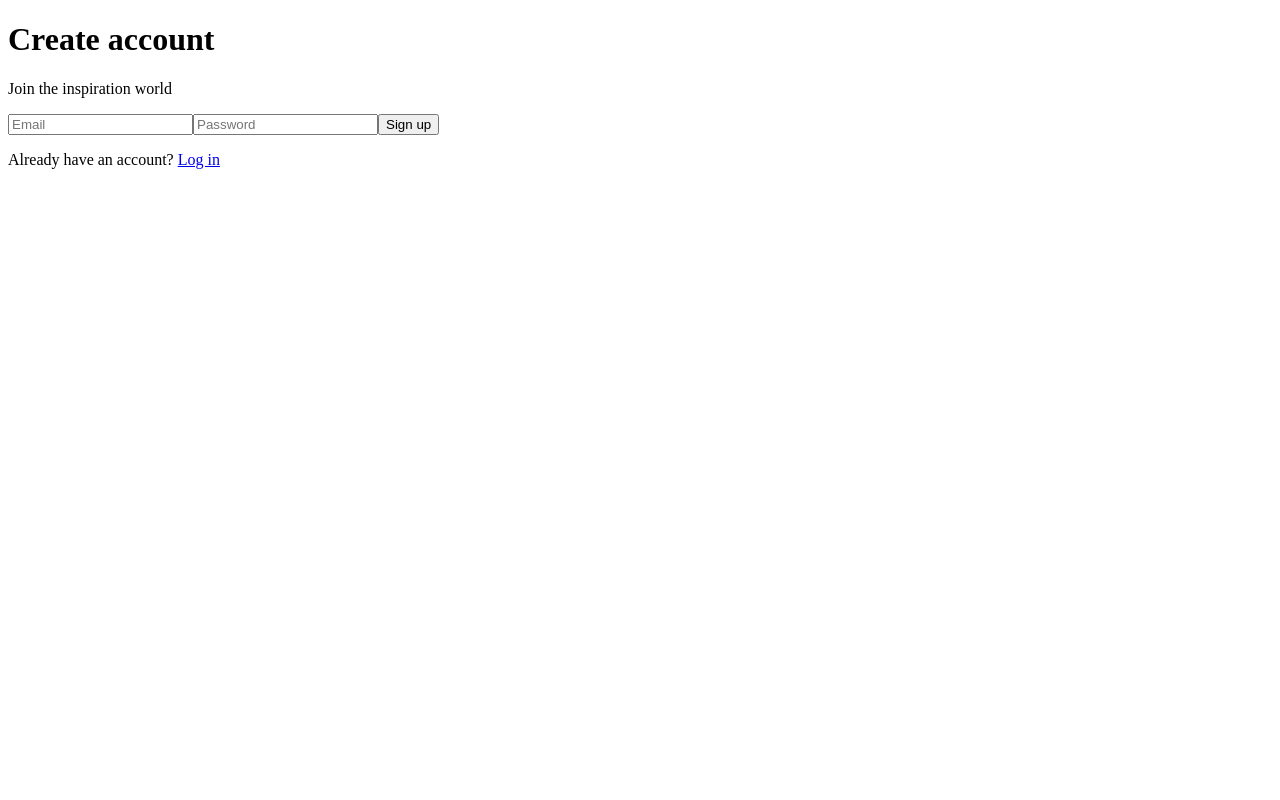
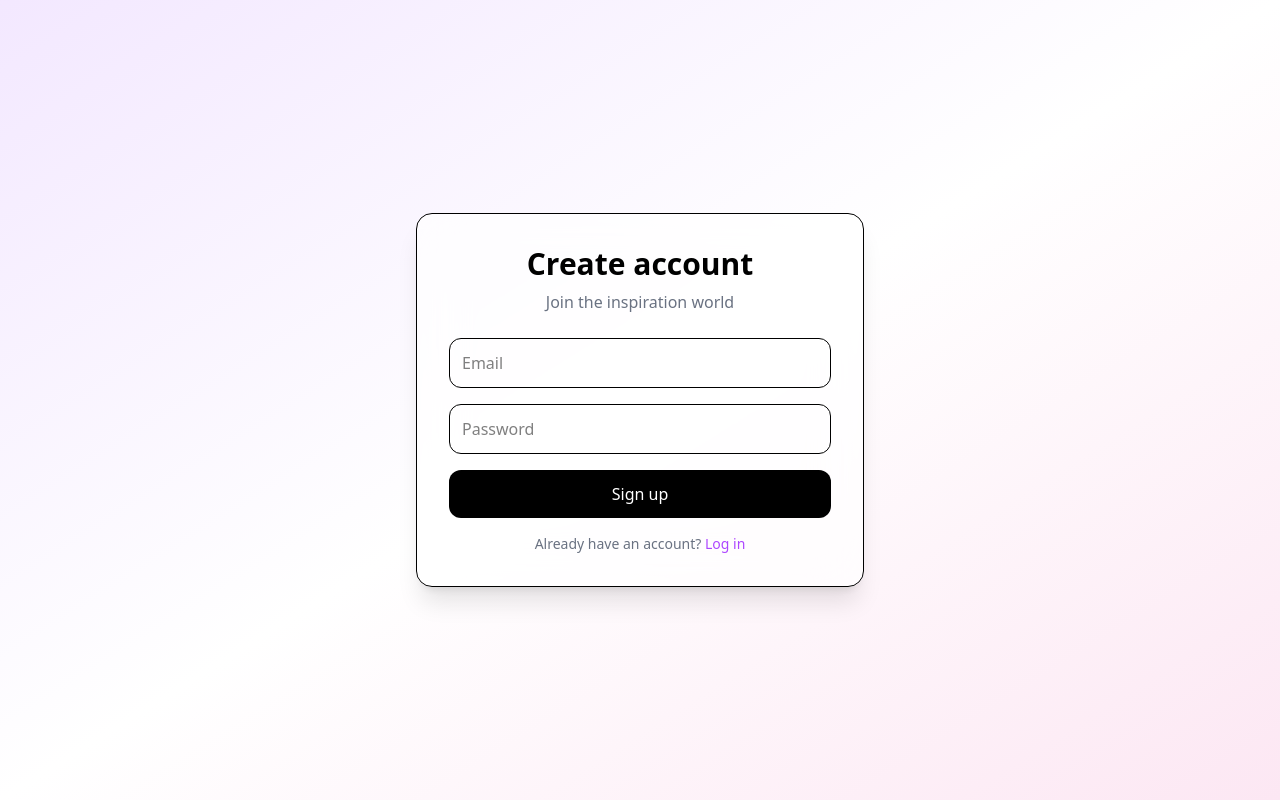
Before and after one commit to NetHunTech/pinterest-clone, a Next.js app: page /register in a window 1280 px wide. Built offline with nearby package versions, Linux system fonts and the light colour scheme; no server answers.

Commit message:
creating feed ui

```diff
--- a/src/app/(auth)/login/page.tsx
+++ b/src/app/(auth)/login/page.tsx
@@ -3,6 +3,7 @@
 import { useState } from "react";
 import { supabase } from "@/lib/supabase/client";
 import { useRouter } from "next/navigation";
+import Button from "@/components/ui/Button";
 
 export default function LoginPage() {
   const router = useRouter();
@@ -53,11 +54,7 @@ export default function LoginPage() {
             onChange={(e) => setPassword(e.target.value)}
           />
 
-          <button
-            className="w-full bg-black text-white p-3 rounded-xl hover:opacity-90 transition"
-          >
-            Log in
-          </button>
+          <Button variant="auth">Log in</Button>
         </form>
 
         <p className="text-center text-sm mt-4 text-gray-500">
--- a/src/app/(auth)/register/page.tsx
+++ b/src/app/(auth)/register/page.tsx
@@ -3,6 +3,7 @@
 import { useState } from "react";
 import { supabase } from "@/lib/supabase/client";
 import { useRouter } from "next/navigation";
+import Button from "@/components/ui/Button";
 
 export default function RegisterPage() {
   const router = useRouter();
@@ -53,9 +54,7 @@ export default function RegisterPage() {
             onChange={(e) => setPassword(e.target.value)}
           />
 
-          <button className="w-full bg-black text-white p-3 rounded-xl">
-            Sign up
-          </button>
+          <Button variant="auth">Sign up</Button>
         </form>
 
         <p className="text-center text-sm mt-4 text-gray-500">
--- a/src/app/layout.tsx
+++ b/src/app/layout.tsx
@@ -1,3 +1,5 @@
+import "../styles/globals.css";
+
 export default function RootLayout({
   children,
 }: {
--- a/src/app/page.tsx
+++ b/src/app/page.tsx
@@ -1,3 +1,16 @@
+import Navbar from "@/components/layout/Navbar";
+import PinCard from "@/components/pins/PinCard";
+import PinGrid from "@/components/pins/PinsGrid";
+
 export default function Page() {
-  return <div>Hello</div>;
+  return (
+    <>
+      <Navbar />
+      <PinGrid>
+        <PinCard img={"https://external-content.duckduckgo.com/iu/?u=https%3A%2F%2Ftse2.mm.bing.net%2Fth%2Fid%2FOIP.D8cvL4x9XHjWMwHAtnLrkQHaFj%3Fpid%3DApi&f=1&ipt=59ff64a8e14c6a738b566a6f471b8d220d311bf6ea79ab5f5d846ad6d4a7b09b&ipo=images" } />
+        <PinCard img={"https://external-content.duckduckgo.com/iu/?u=https%3A%2F%2Ftse1.mm.bing.net%2Fth%2Fid%2FOIP.qvMHaJclcJ3Q9WkIk8KcLwHaHa%3Fpid%3DApi&f=1&ipt=0d28d332a56233feb66573028102475f2bf0573aa31c25189c618eb4024197d8&ipo=images" } />
+        <PinCard img={"https://external-content.duckduckgo.com/iu/?u=https%3A%2F%2Fpngset.com%2Fimages%2Frandom-rochesteriteclass-img-responsive-owl-first-sitting-clothing-apparel-shirt-person-transparent-png-814817.png&f=1&nofb=1&ipt=6081892c33712fe8209bb15cad52b3f478b0a9d8fdda625a4d9c2d15468eeae6" } />
+      </PinGrid>
+    </>
+);
 }
--- /dev/null
+++ b/src/components/layout/Navbar.tsx
@@ -0,0 +1,21 @@
+import SearchInput from "../ui/SearchInput";
+
+export default function Navbar() {
+  return (
+    <nav className="h-16 sticky top-0 z-50 bg-white/80 backdrop-blur-xl shadow-sm flex items-center justify-between px-6">
+
+      {/* LOGO + MENU */}
+      <ul className="flex items-center gap-8 font-medium">
+        <li className="font-black text-xl">PinClone</li>
+        <li className="text-gray-700 hover:text-black cursor-pointer">Home</li>
+        <li className="text-gray-700 hover:text-black cursor-pointer">Explore</li>
+      </ul>
+
+      {/* SEARCH */}
+      <SearchInput />
+
+      {/* PROFILE */}
+      <div className="w-10 h-10 rounded-full bg-pink-400" />
+    </nav>
+  );
+}
--- /dev/null
+++ b/src/components/pins/PinCard.tsx
@@ -0,0 +1,31 @@
+import Button from "../ui/Button";
+
+export default function PinCard({ img }: { img: string }) {
+  return (
+    <div className="relative break-inside-avoid group cursor-pointer overflow-hidden rounded-xl bg-white shadow-sm">
+
+      {/* IMAGE */}
+      <img
+        className="w-full object-cover group-hover:scale-105 transition duration-300"
+        src={img}
+        alt=""
+      />
+
+      {/* OVERLAY */}
+      <div className="absolute inset-0 bg-black/0 group-hover:bg-black/30 transition">
+
+        {/* SAVE BUTTON */}
+        <Button variant="save">
+          Save
+        </Button>
+
+        {/* TEXT */}
+        <div className="absolute bottom-3 left-3 text-white opacity-0 group-hover:opacity-100 transition">
+          <h1 className="font-bold text-sm">Title</h1>
+          <h2 className="text-xs opacity-80">Author</h2>
+        </div>
+
+      </div>
+    </div>
+  );
+}
--- /dev/null
+++ b/src/components/pins/PinsGrid.tsx
@@ -0,0 +1,11 @@
+export default function PinGrid({
+  children,
+}: {
+  children: React.ReactNode;
+}) {
+  return (
+    <main className="p-6 columns-2 md:columns-3 lg:columns-5 gap-4 space-y-4">
+      {children}
+    </main>
+  );
+}
--- /dev/null
+++ b/src/components/ui/Button.tsx
@@ -0,0 +1,33 @@
+type ButtonProps = {
+  type?: "button" | "submit" | "reset";
+  variant?: "primary" | "secondary" | "ghost" | "danger" | "save" | "auth";
+  children: React.ReactNode;
+  onClick?: () => void;
+};
+
+export default function Button({
+  type = "button",
+  variant = "primary",
+  children,
+  onClick,
+}: ButtonProps) {
+
+  const variants = {
+    primary: "bg-red-600 text-white hover:bg-red-700",
+    secondary: "bg-gray-200 text-black hover:bg-gray-300",
+    ghost: "bg-transparent text-white hover:bg-white/10",
+    danger: "bg-red-500 text-white hover:bg-red-600",
+    save: "absolute top-3 right-3 bg-red-500 text-white px-3 py-1 rounded-full text-sm opacity-0 group-hover:opacity-100 transition",
+    auth: "w-full bg-black text-white p-3 rounded-xl hover:opacity-90 transition"
+  };
+
+  return (
+    <button
+      type={type}
+      onClick={onClick}
+      className={`${variants[variant]}`}
+    >
+      {children}
+    </button>
+  );
+}
--- /dev/null
+++ b/src/components/ui/SearchInput.tsx
@@ -0,0 +1,11 @@
+export default function SearchInput() {
+  return (
+    <div className="flex-1 max-w-xl mx-8">
+      <input
+        type="text"
+        placeholder="Search inspiration..."
+        className="w-full bg-gray-100 px-5 py-3 rounded-full outline-none focus:ring-2 focus:ring-pink-300"
+      />
+    </div>
+  )
+}
--- /dev/null
+++ b/src/styles/globals.css
@@ -0,0 +1 @@
+@import "tailwindcss";
```
